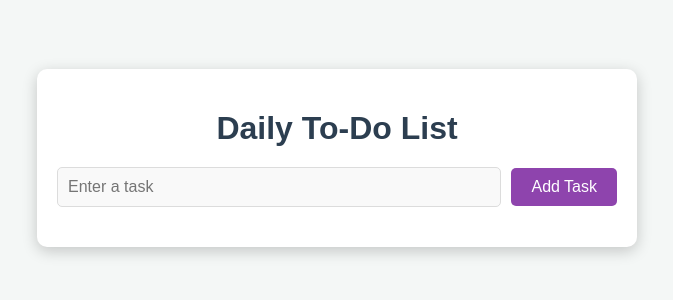
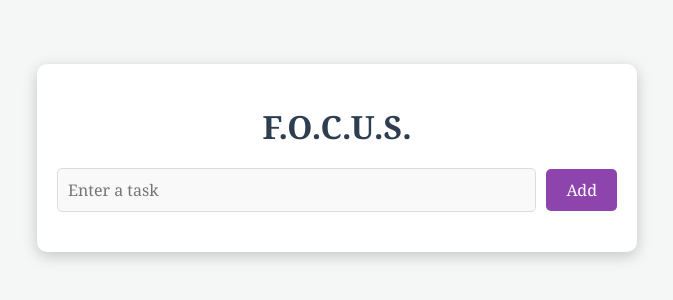
Before and after one commit to mj230808/tasklist, a plain HTML site: page index.html in a window 1280 px wide. Shown: the part 242-542 px from the top of the page, without its empty margins (303-976 px from the left). Drawn offline with Linux system fonts and the light colour scheme.

Commit message:
edited css

```diff
--- a/index.html
+++ b/index.html
@@ -17,10 +17,10 @@
 </head>
 <body>
   <div class="container">
-    <h1 class="title">Daily To-Do List</h1>
+    <h1 class="title">F.O.C.U.S.</h1>
     <div class="todo-input-container">
       <input type="text" id="taskInput" class="task-input" placeholder="Enter a task" maxlength="50">
-      <button id="addTaskButton" class="button">Add Task</button>
+      <button id="addTaskButton" class="button">Add</button>
     </div>
     <ul id="taskList" class="task-list">
       <!-- Tasks will be dynamically added here -->
--- a/style.css
+++ b/style.css
@@ -1,7 +1,7 @@
 body {
   background-color: #f4f7f6;
   color: #4a4a4a;
-  font-family: 'Arial', sans-serif;
+  font-family: 'Georgia', sans-serif;
   display: flex;
   justify-content: center;
   align-items: center;
@@ -35,6 +35,7 @@ body {
 }
 
 .task-input {
+  font-family: 'Georgia', sans-serif;
   padding: 10px;
   font-size: 1em;
   border: 1px solid #dcdcdc;
@@ -51,6 +52,7 @@ body {
 }
 
 .button {
+  font-family: 'Georgia', sans-serif;
   font-size: 1em;
   padding: 10px 20px;
   background-color: #8e44ad;
@@ -72,6 +74,7 @@ body {
 }
 
 .task-item {
+  font-family: 'Georgia', sans-serif;
   display: flex;
   justify-content: space-between;
   align-items: center;
```
